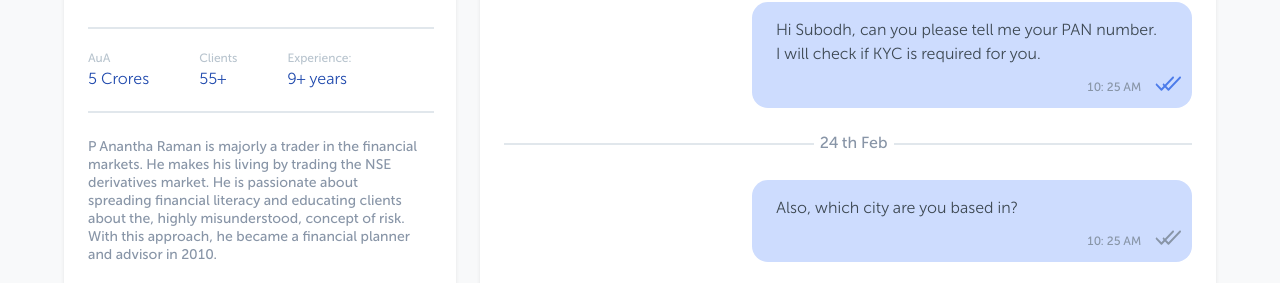
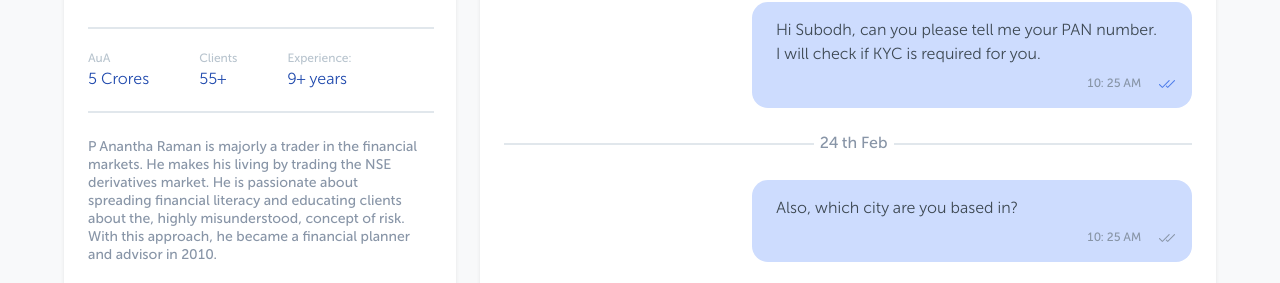
Before and after one commit to subodh-malgonde/chat-Skeleton, a React (Create React App) app: page / in a window 1280 px wide. Shown: the part 264-547 px from the top of the page. Built offline with nearby package versions, Linux system fonts and the light colour scheme.

Commit message:
design fixes

```diff
--- a/src/components/Message/Message.js
+++ b/src/components/Message/Message.js
@@ -2,6 +2,8 @@ import React from "react";
 import "./style.css";
 import "./responsive.css";
 import Input from "../../components/Input/Input";
+import readmarksIcon from "../../assets/image/readmarksIcon.svg";
+import unreadmarksIcon from "../../assets/image/unreadmarksIcon.svg";
 
 class Message extends React.Component {
   scrollAtBottom() {
@@ -45,31 +47,7 @@ class Message extends React.Component {
             <div className="details">
               <span className="time">10: 25 AM</span>
               <span className="read-ticks">
-                <svg
-                  className="first-tick"
-                  width="19"
-                  height="15"
-                  viewBox="0 0 19 15"
-                  fill="none"
-                  xmlns="http://www.w3.org/2000/svg"
-                >
-                  <path
-                    d="M18.7315 0.782523C18.3735 0.405826 17.7932 0.405826 17.4351 0.782523L6.45289 12.3384L2.23149 7.89655C1.87353 7.51985 1.29316 7.51989 0.935127 7.89655C0.577126 8.2732 0.577126 8.88388 0.935127 9.26057L5.80471 14.3844C6.16256 14.761 6.74336 14.7608 7.10107 14.3844L18.7315 2.14659C19.0895 1.76993 19.0895 1.15922 18.7315 0.782523Z"
-                    fill="#4D7CEA"
-                  />
-                </svg>
-                <svg
-                  width="19"
-                  height="15"
-                  viewBox="0 0 19 15"
-                  fill="none"
-                  xmlns="http://www.w3.org/2000/svg"
-                >
-                  <path
-                    d="M18.7315 0.782523C18.3735 0.405826 17.7932 0.405826 17.4351 0.782523L6.45289 12.3384L2.23149 7.89655C1.87353 7.51985 1.29316 7.51989 0.935127 7.89655C0.577126 8.2732 0.577126 8.88388 0.935127 9.26057L5.80471 14.3844C6.16256 14.761 6.74336 14.7608 7.10107 14.3844L18.7315 2.14659C19.0895 1.76993 19.0895 1.15922 18.7315 0.782523Z"
-                    fill="#4D7CEA"
-                  />
-                </svg>
+                <img src={readmarksIcon} alt="" />
               </span>
             </div>
           </div>
@@ -82,31 +60,7 @@ class Message extends React.Component {
             <div className="details">
               <span className="time">10: 25 AM</span>
               <span className="read-ticks">
-                <svg
-                  className="first-tick"
-                  width="19"
-                  height="15"
-                  viewBox="0 0 19 15"
-                  fill="none"
-                  xmlns="http://www.w3.org/2000/svg"
-                >
-                  <path
-                    d="M18.7315 0.782523C18.3735 0.405826 17.7932 0.405826 17.4351 0.782523L6.45289 12.3384L2.23149 7.89655C1.87353 7.51985 1.29316 7.51989 0.935127 7.89655C0.577126 8.2732 0.577126 8.88388 0.935127 9.26057L5.80471 14.3844C6.16256 14.761 6.74336 14.7608 7.10107 14.3844L18.7315 2.14659C19.0895 1.76993 19.0895 1.15922 18.7315 0.782523Z"
-                    fill="#8895A7"
-                  />
-                </svg>
-                <svg
-                  width="19"
-                  height="15"
-                  viewBox="0 0 19 15"
-                  fill="none"
-                  xmlns="http://www.w3.org/2000/svg"
-                >
-                  <path
-                    d="M18.7315 0.782523C18.3735 0.405826 17.7932 0.405826 17.4351 0.782523L6.45289 12.3384L2.23149 7.89655C1.87353 7.51985 1.29316 7.51989 0.935127 7.89655C0.577126 8.2732 0.577126 8.88388 0.935127 9.26057L5.80471 14.3844C6.16256 14.761 6.74336 14.7608 7.10107 14.3844L18.7315 2.14659C19.0895 1.76993 19.0895 1.15922 18.7315 0.782523Z"
-                    fill="#8895A7"
-                  />
-                </svg>
+                <img src={unreadmarksIcon} alt="" />
               </span>
             </div>
           </div>
--- a/src/components/Message/responsive.css
+++ b/src/components/Message/responsive.css
@@ -82,10 +82,10 @@
     left: 220px;
   }
   .chat-wrapper .sent-message .details {
-    left: 195px;
+    left: 200px;
   }
   .chat-wrapper .sent-message .details .time {
-    margin-right: 10px;
+    margin-right: 5px;
   }
   .message-date {
     margin-top: 22px;
--- a/src/components/Navbar/Navbar.js
+++ b/src/components/Navbar/Navbar.js
@@ -23,12 +23,14 @@ class Navbar extends React.Component {
   };
   handleActiveChange = isActive => {
     this.setState({ isActive: isActive });
+    // document.body.style.top = `-${window.scrollY}px`;
   };
 
   handleShow = () => {
     this.setState({
       isActive: true
     });
+    document.body.style.position = "fixed";
   };
   handleHide = () => {
     this.setState({
--- a/src/components/Navbar/responsive.css
+++ b/src/components/Navbar/responsive.css
@@ -49,9 +49,12 @@
     transition: 0.5s;
   }
   .sideMenuNav {
-    position: absolute;
+    position: fixed;
     z-index: 1;
     left: 0px;
+    overflow-y: hidden;
+    overflow-x: hidden;
+    padding-bottom: 20px;
   }
 }
 
--- a/src/components/SideMenu/SideMenu.js
+++ b/src/components/SideMenu/SideMenu.js
@@ -32,6 +32,7 @@ class SideMenu extends React.Component {
     this.setState({
       isActive: !this.state.isActive
     });
+    document.body.style.position = "";
     this.handleActiveChange();
   };
 
@@ -64,13 +65,8 @@ class SideMenu extends React.Component {
             className="sideMenu-ul"
           >
             <Menu.Item key="1" className="sideMenu-li">
-              <div className="test">
-                <img
-                  src={closeSideMenuIcon}
-                  alt=""
-                  className="close-icon"
-                  onClick={this.handleHide.bind(this)}
-                />
+              <div className="test" onClick={this.handleHide.bind(this)}>
+                <img src={closeSideMenuIcon} alt="" className="close-icon" />
               </div>
             </Menu.Item>
             {this.state.isLoggedIn ? (
--- a/src/components/SideMenu/style.css
+++ b/src/components/SideMenu/style.css
@@ -58,7 +58,7 @@
 }
 .sideMenu-li:first-child {
   text-align: right;
-  padding: 5px 24px 0px 20px !important;
+  padding: 5px 10px 0px 20px !important;
 }
 .ant-menu-submenu-inline
   > .ant-menu-submenu-title
@@ -186,3 +186,15 @@
   line-height: 18px;
   margin-bottom: 10px;
 }
+.test {
+  text-align: right;
+  width: 30px;
+  margin: auto;
+  margin-right: 0;
+  padding-right: 12px;
+}
+
+.ant-menu-inline .ant-menu-item,
+.ant-menu-inline .ant-menu-submenu-title {
+  width: 100% !important;
+}
```
Also changed, not shown: src/assets/image/readmarksIcon.svg (added), src/assets/image/unreadmarksIcon.svg (added).
